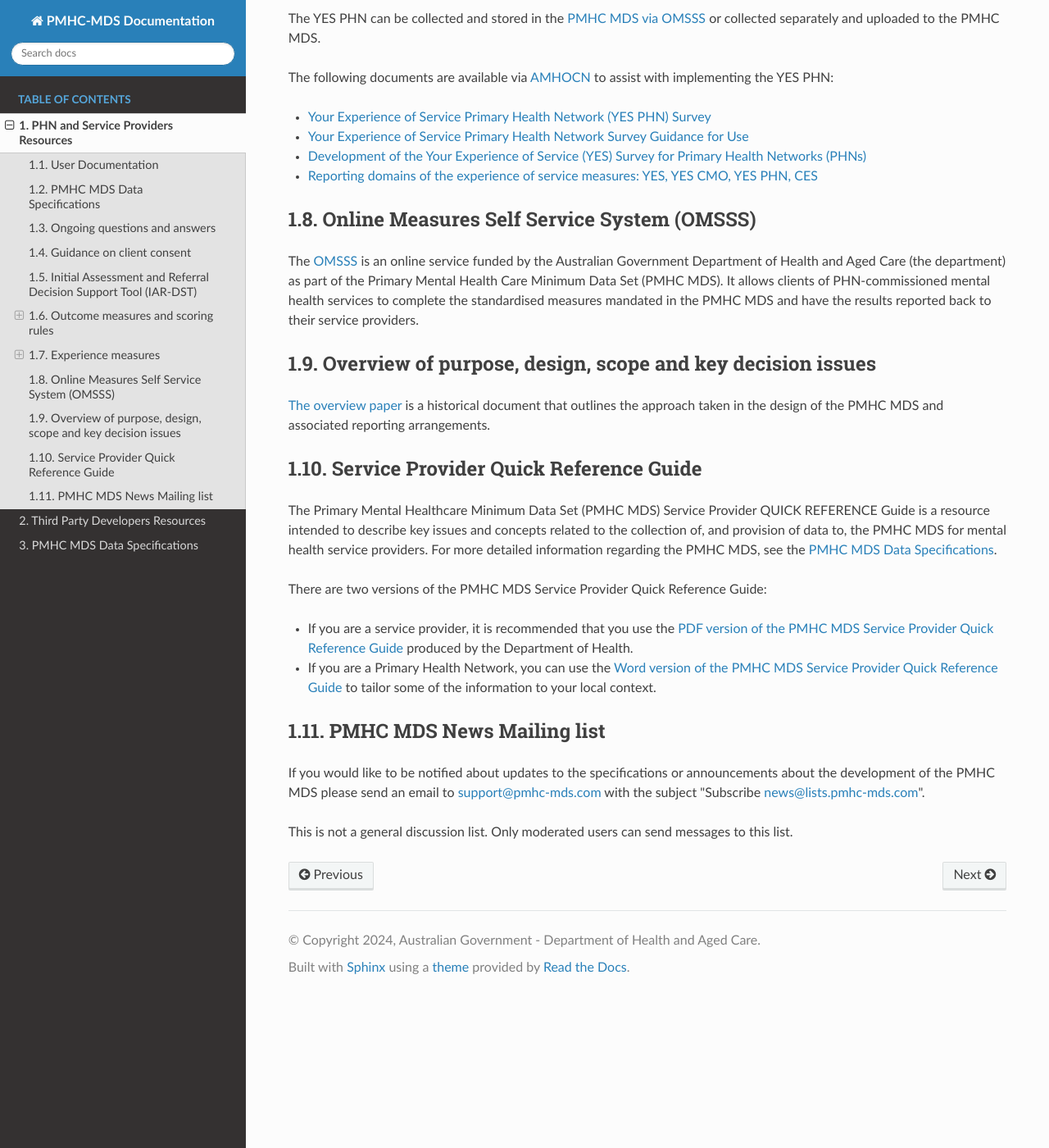
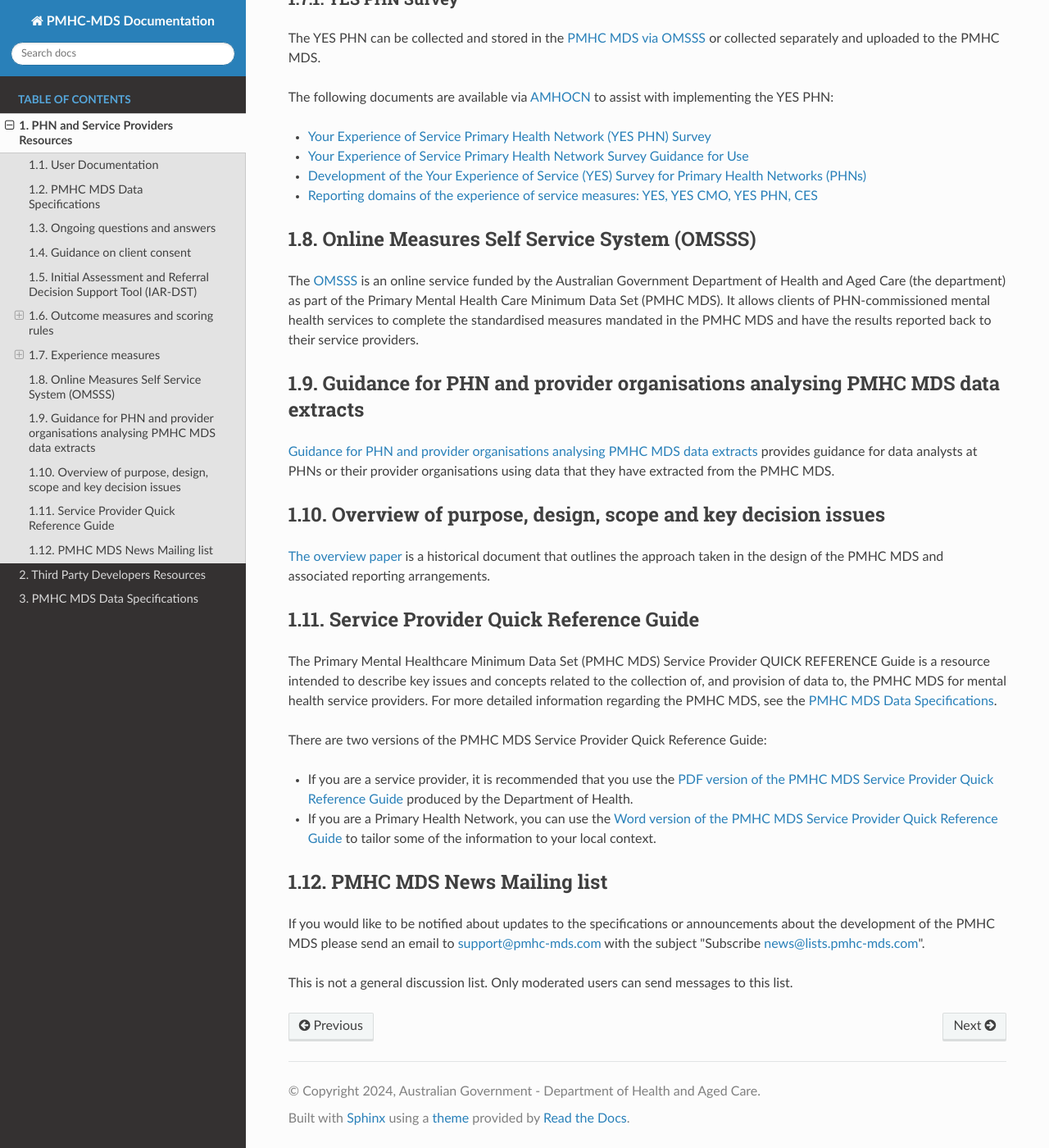
Before and after one commit to logicly-au/docs.pmhc-mds.com, a Sphinx documentation site: the page built from docs/phn-po-documentation.rst, in a window 1280 px wide and 1400 px high, scrolled down 2373 px. Shown: the whole window at 82% size. Built offline with Sphinx 7.4.7 and the Read the Docs theme 3.1.0, drawn with Linux system fonts in a browser that asks for light colours; some of the changed lines change nothing that is shown; some of the changed text lies outside the part shown.

Commit message:
Adding 'Guidance for PHN and provider organisations analysing PMHC MDS data extracts' (#12)

```diff
--- /dev/null
+++ b/docs/data-extract-guidance.rst
@@ -0,0 +1,114 @@
+:orphan:
+
+.. _data_extract_guidance:
+
+Guidance for PHN and provider organisations analysing PMHC MDS data extracts
+============================================================================
+
+Introduction
+------------
+
+The Department of Health, Disability and Ageing (DoHDA) commissioned the
+implementation of the Primary Mental Health Care Minimum Dataset (PMHC MDS)
+in 2016 to support Primary Health Networks (PHNs) in collecting data related
+to the range of mental health services that are funded by DoHDA and
+commissioned by the PHNs.
+
+Data specifications, including data model diagrams are available at https://docs.pmhc-mds.com/data-specifications.html.
+
+This document provides guidance for data analysts at PHNs or their provider
+organisations using data that they have extracted from the PMHC MDS using
+the PMHC MDS’s Data Extract functionality as documented at
+https://docs.pmhc-mds.com/projects/user-documentation/en/latest/data-extract.html.
+
+It is intended that data analysts will acquaint themselves with the
+data specifications before reading this guidance.
+
+Provider Organisations
+----------------------
+
+Central to the PMHC MDS is the concept of a Provider Organisation (PO). As
+defined in the Key Concepts section of the data specification at
+https://docs.pmhc-mds.com/projects/data-specification/en/latest/data-model-and-specifications.html#provider-organisation,
+the PO is the business entity the PHN has commissioned to provide the
+service. The rules for POs in the PMHC MDS include some atypical data
+design features that are not evident from the data model diagram but are
+important for producing accurate results.
+
+The importance of Organisation Path
+~~~~~~~~~~~~~~~~~~~~~~~~~~~~~~~~~~~
+
+Each PHN in the PMHC MDS has a registered key. This is set by DoHDA. Each
+PO in the PMHC MDS also has a key, which is set by the PHN. In addition, each
+PO has an Organisation Path. This is a composite key made up of the PHN key and
+the key for the specific PO. The PO Organisation Path is used as a foreign
+key for all tables linked to the Provider Organisation table.
+
+Keys across PHNs are unique at the PO level. To ensure that spurious joins are
+not made, the primary key for tables that join directly, or indirectly to a PO,
+is a *composite key comprising Organisation Path and entity (Client, Episode etc)
+Key*, not the entity key alone.
+
+Organisation Path and Client Keys
+^^^^^^^^^^^^^^^^^^^^^^^^^^^^^^^^^
+
+As described above, *client identifiers are unique to POs*. In effect this
+means that a single human being interacting with two POs will have two
+identifiers, one for each PO. This is because client identifiers are defined
+either by the POs or in some cases their commissioning PHN.
+
+An important corollary is that it is possible for the *same client identifier
+to refer to different human beings at different POs*.
+
+Organisation Path and Episodes
+^^^^^^^^^^^^^^^^^^^^^^^^^^^^^^
+
+The second notable PO related feature is that the PMHC MDS requires all services
+delivered in a single Episode to be delivered by the same PO. As for client
+identifiers, episode identifiers are generated by POs (or potentially PHNs).
+Also, as for client identifiers, there is a possibility that different POs will
+apply the same value for unrelated episode keys, thus the composite key for the
+Episode table is Organisation Path and Episode Key.
+
+Organisation Path and other records
+^^^^^^^^^^^^^^^^^^^^^^^^^^^^^^^^^^^
+
+As above, throughout the model, Organisation Path is part of the composite key
+on all tables subordinate to the Provider Organisation table. Therefore any
+data analysis on exported tables needs to utilise the composite key.
+
+The relationship between Intakes and Episodes
+---------------------------------------------
+
+The PMHC MDS model has a unique process for representing patient interactions
+with assessment (**Intake**) and treatment (**Episode**) organisations.
+
+A typical intake process involves the client contacting a PHN Intake team
+(e.g. a phone service) that undertakes triage, including an IAR-DST. The Intake
+team will recommend a subsequent course of action - almost always a referral
+to a different organisation or organisations for further assistance or treatment,
+but it is possible to make no referral.
+
+To minimise confusion of the term “referral”, the PMHC MDS endeavours to use
+the term dispatch to mean the passing of a client to another organisation.
+Note that it is possible to simultaneously dispatch to more than one organisation.
+It is also possible that the dispatch “fails” in the sense that for whatever
+reason the referred-to organisation does not accept the client; in this
+situation the failed dispatch is not necessarily deleted, but a replacement
+dispatch can be initiated as well.
+
+The intake record for referrals to an MDS reporting entity are supposed to
+nclude the organisation path of these entities). When an intake team dispatches a
+client to an MDS-reporting entity it must pass its own organisation path and the
+key assigned for the intake to the referred-to (treatment) organisation in
+addition to any clinical details. At the point where the treatment organisation
+“accepts” the dispatch it should open its own case, which in turn should
+ultimately be recorded in a PMHC MDS **Episode** record. The treatment organisation
+should also record an **Intake Episode** record, the entire purpose of which is to
+link the treatment organisation’s **Episode** record with the intake team’s **Intake**
+record. This link is necessary because different organisations are responsible
+for the intake and the treatment, and therefore, the Intake and Episode records
+will often be submitted by different agents. Furthermore, they may be submitted
+at different times and not in the sequence the events occurred (i.e. the
+treatment organisation can submit Episode records before the intake team submits
+the corresponding Intake record).
--- a/docs/phn-po-documentation.rst
+++ b/docs/phn-po-documentation.rst
@@ -146,6 +146,14 @@
 complete the standardised measures mandated in the PMHC MDS and have the results reported
 back to their service providers.
 
+.. _guidance_data_extracts:
+
+Guidance for PHN and provider organisations analysing PMHC MDS data extracts
+----------------------------------------------------------------------------
+
+:ref:`data_extract_guidance` provides guidance for data analysts at PHNs or their provider organisations
+using data that they have extracted from the PMHC MDS.
+
 .. _overview:
 
 Overview of purpose, design, scope and key decision issues
```
